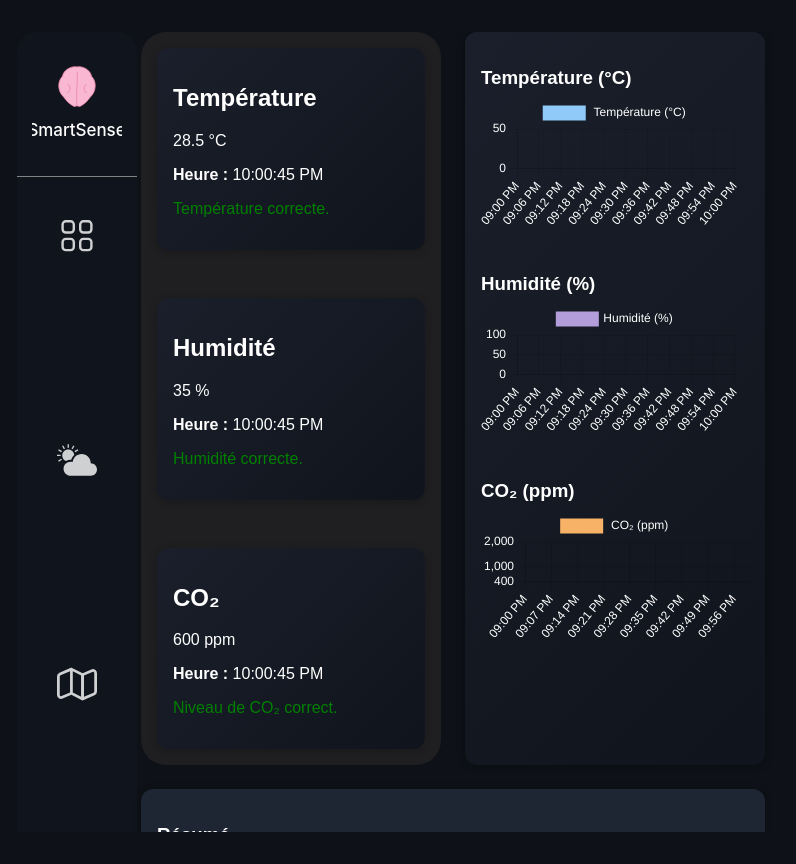
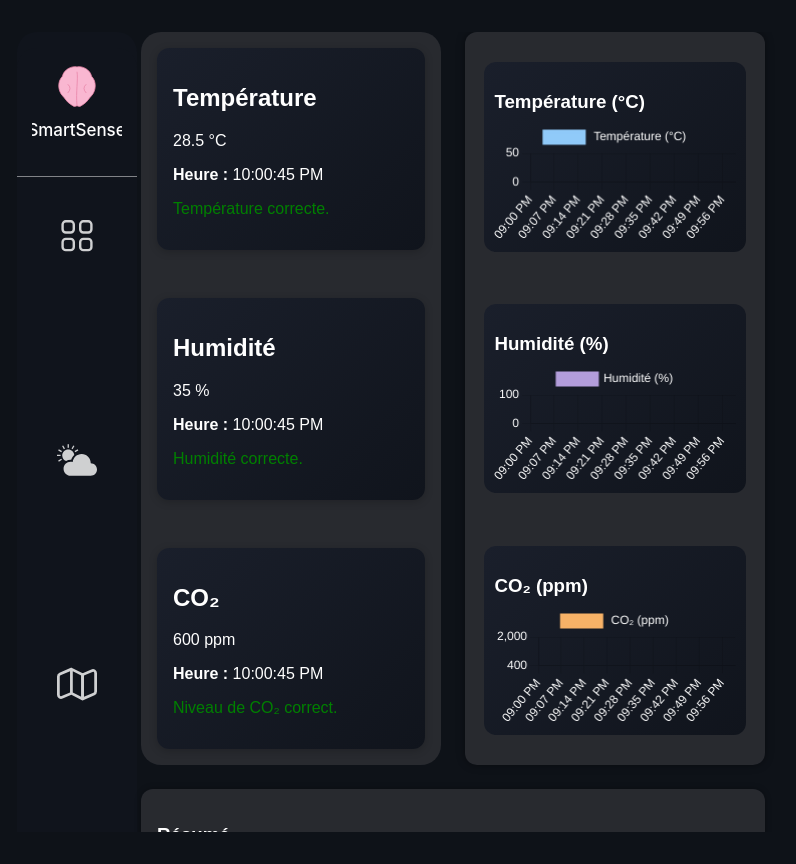
Before and after one commit to LiOlivier/SmartSense, a React (Create React App) app in the folder frontend/: page / in a window 1280 px wide. Shown: the whole page, without its empty margins (15-811 px from the left). Built offline with nearby package versions, Linux system fonts and the light colour scheme; no server answers.

Commit message:
Changing graph size + back ground of elements

```diff
--- a/frontend/src/components/Dashboard/Dashboard.css
+++ b/frontend/src/components/Dashboard/Dashboard.css
@@ -11,6 +11,7 @@ body {
   height: 100vh;
   gap: 1.5rem;
   overflow: hidden;
+
 }
 
 .dashboard-layout > .sidebar {
@@ -21,14 +22,20 @@ body {
   display: grid;
   gap: 1rem;
   align-content: start;
-  background-color: #1F1F22 ;
-  border-radius: 25px;
+  background-color: #40404685 ;
+  border-radius: 20px;
+  color: rgba(73, 73, 75, 0.329)
+  linear-gradient(135deg, #c2c6cf, #5b616d);
 }
 
 
 .graph-container {
-  width: 100%;
+  width: 90%;
   height: auto;
+  background: linear-gradient(135deg, #1a1f2b, #10141c);
+  border-radius: 12px;
+  margin: auto;
+  padding: 10px;
 }
 
 .widgets > div {
@@ -43,13 +50,14 @@ body {
 .graph-section {
   grid-column: 3;
   grid-row: 1;
-  background: linear-gradient(135deg, #1a1f2b, #10141c);
   border-radius: 12px;
   padding: 1rem;
   box-shadow: 0 0 8px rgba(0,0,0,0.4);
   display: flex;
   flex-direction: column;
   gap: 1.5rem;
+  background-color: #40404685 ;
+
 }
 
 .summary-section {
@@ -59,4 +67,6 @@ body {
   border-radius: 12px;
   padding: 1rem;
   box-shadow: 0 0 6px rgba(0,0,0,0.3);
+  background-color: #40404685 ;
+
 }
--- a/frontend/src/components/Sidebar.css
+++ b/frontend/src/components/Sidebar.css
@@ -8,6 +8,7 @@
   align-items: center;
   padding: 1rem 0;
   border-radius: 20px;
+
 }
 
 .logo {
```
Also changed, not shown: frontend/src/components/Dashboard/Dashboard.jsx (+5 -5 lines).
